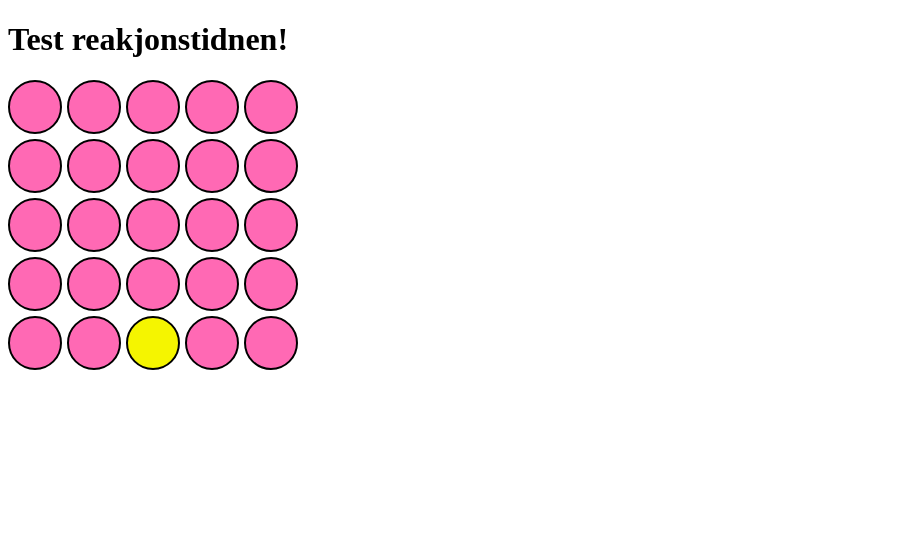
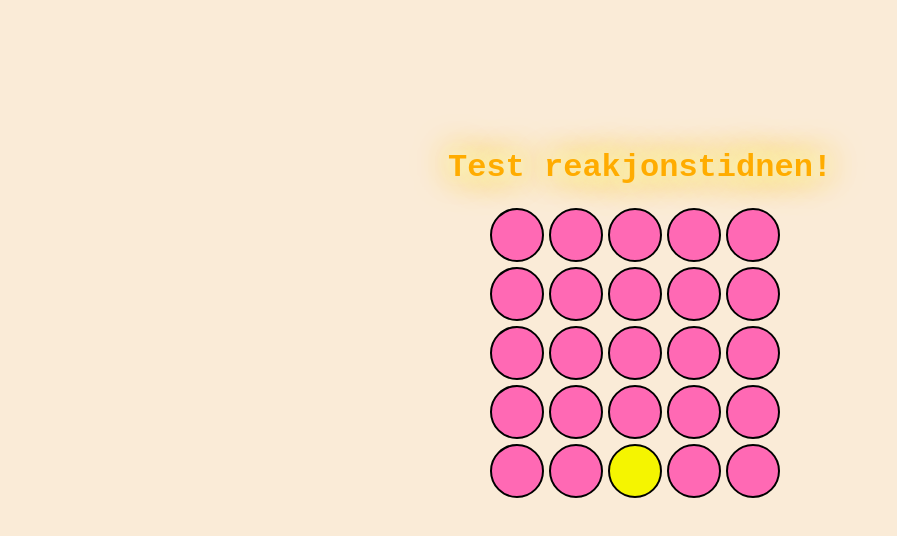
Before and after one commit to WellDone88/responsoppgave, a plain HTML site: page index.html in a window 1280 px wide. Shown: the whole page, without its empty margins (0-897 px from the left). Drawn offline with Linux system fonts and the light colour scheme.

Commit message:
Update style.css

```diff
--- a/style.css
+++ b/style.css
@@ -1,4 +1,5 @@
 .divStyle{
+    display: flex;
     height: 50px;
     width: 50px;
     border: 2px solid black;
@@ -23,6 +24,38 @@
     box-shadow: 0 0 10px 2px orange;
 }
 
+
+
+body{
+    display: flex;
+    flex-direction: column;
+    justify-content: center;
+    align-items: center;
+    margin: 0;
+    padding-top: 10%;
+    background-color: antiquewhite;
+}
+
+h1 {
+    font-family: 'Courier New', Courier, monospace;
+    text-align: center;
+    color: yellow;
+    text-shadow: 0 0 5px #fff, 0 0 10px yellow, 0 0 20px orange;
+    animation: glow 1.5s infinite alternate;
+}
+
+/* Definer animasjonen */
+@keyframes glow {
+    from {
+        text-shadow: 0 0 5px #fff, 0 0 10px yellow, 0 0 20px orange;
+        color: yellow;
+    }
+    to {
+        text-shadow: 0 0 20px #fff, 0 0 30px yellow, 0 0 40px orange;
+        color: orange;
+    }
+}
+
 h2{
     font-family: 'Courier New', Courier, monospace;
 }
```
